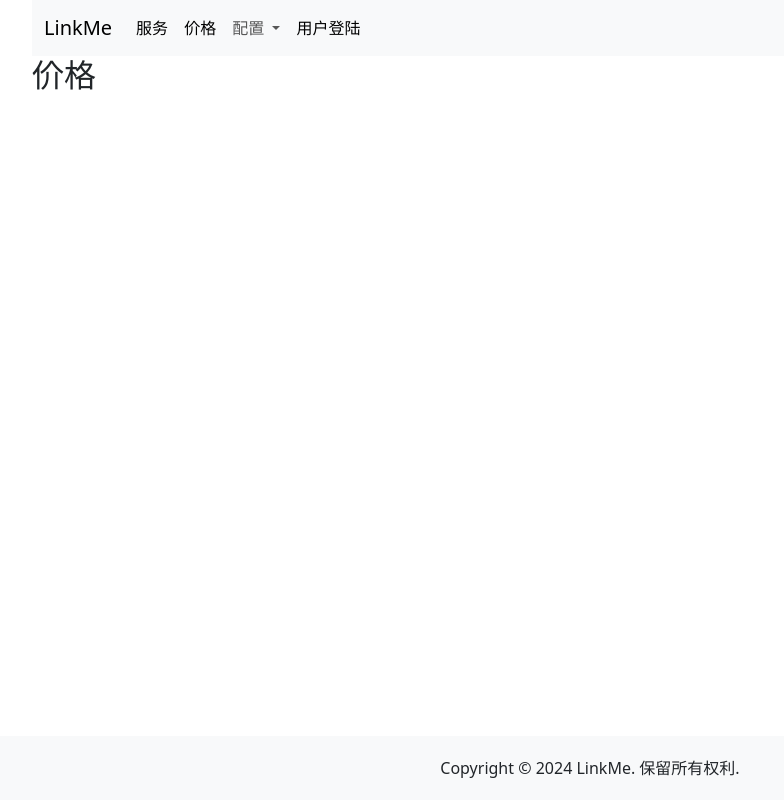
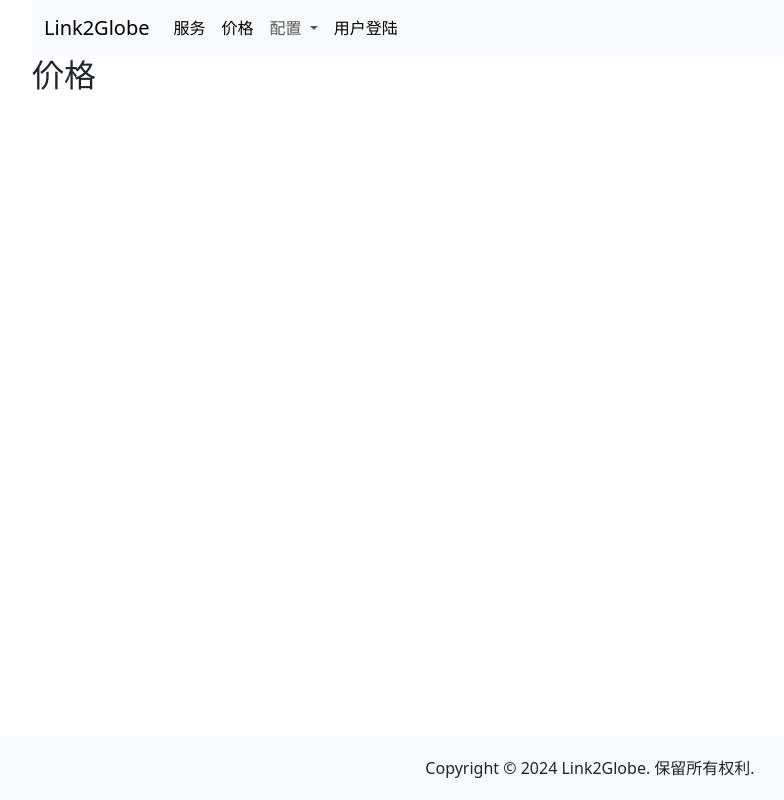
Before and after one commit to xingdawang/v2ray_client, a Django app: page /price/ in a window 1280 px wide. Shown: the whole page, without its empty margins (50-834 px from the left). Run offline with Django 3.2, Linux system fonts and the light colour scheme; style sheets or scripts are compiled from the project's sources; some libraries are stand-ins or nearby versions.

Commit message:
update readme.md file and homepage text

```diff
--- a/users/templates/users/base.html
+++ b/users/templates/users/base.html
@@ -44,7 +44,7 @@
 
         <footer class="footer">
             <div class="container">
-                <span>Copyright &copy; <span id="currentYear"></span> LinkMe. 保留所有权利.</span>
+                <span>Copyright &copy; <span id="currentYear"></span> Link2Globe. 保留所有权利.</span>
             </div>
         </footer>
     </div>
--- a/users/templates/users/components/navbar.html
+++ b/users/templates/users/components/navbar.html
@@ -4,7 +4,7 @@
       <span class="navbar-toggler-icon"></span>
     </button>
     <div class="collapse navbar-collapse" id="navbarTogglerDemo01">
-      <a class="navbar-brand" href="/">LinkMe</a>
+      <a class="navbar-brand" href="/">Link2Globe</a>
       <ul class="navbar-nav me-auto mb-2 mb-lg-0">
         <li class="nav-item">
           <a class="nav-link active" aria-current="page" href="/service">服务</a>
```
Also changed, not shown: README.md.
